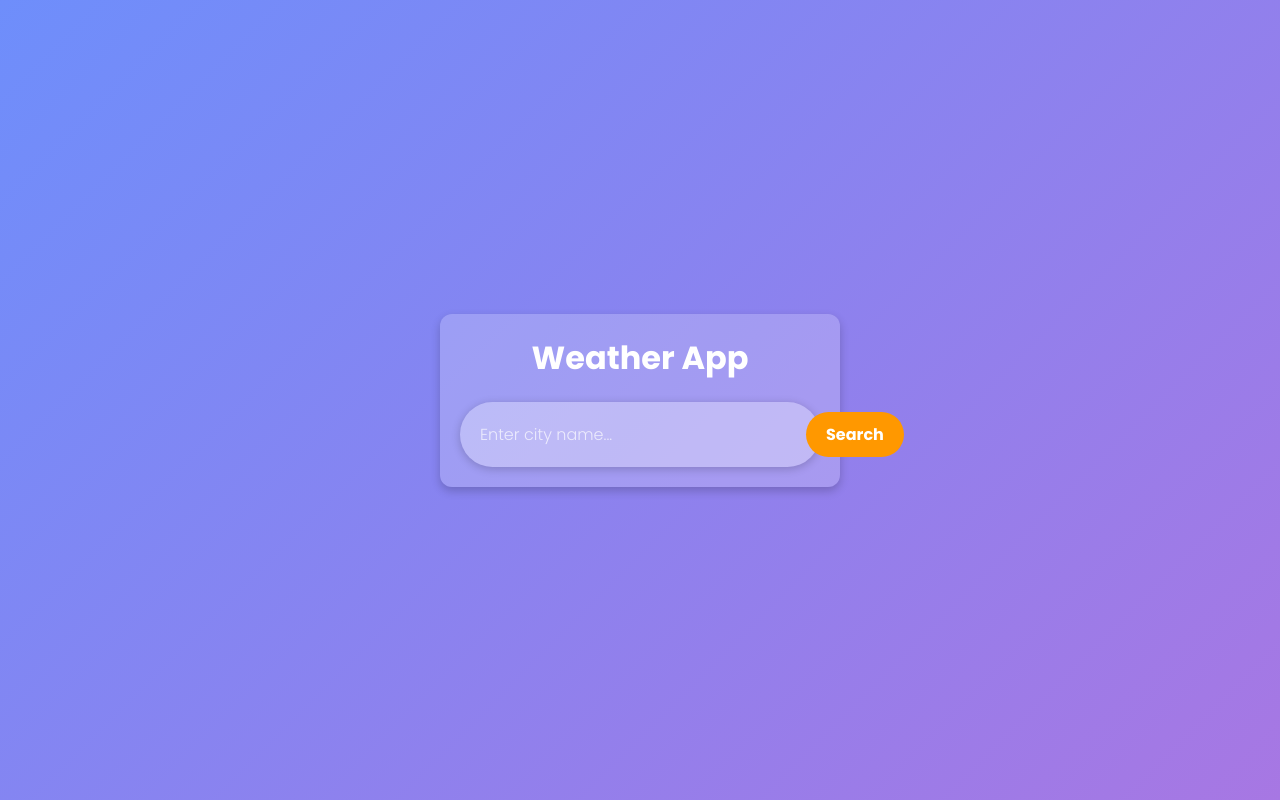
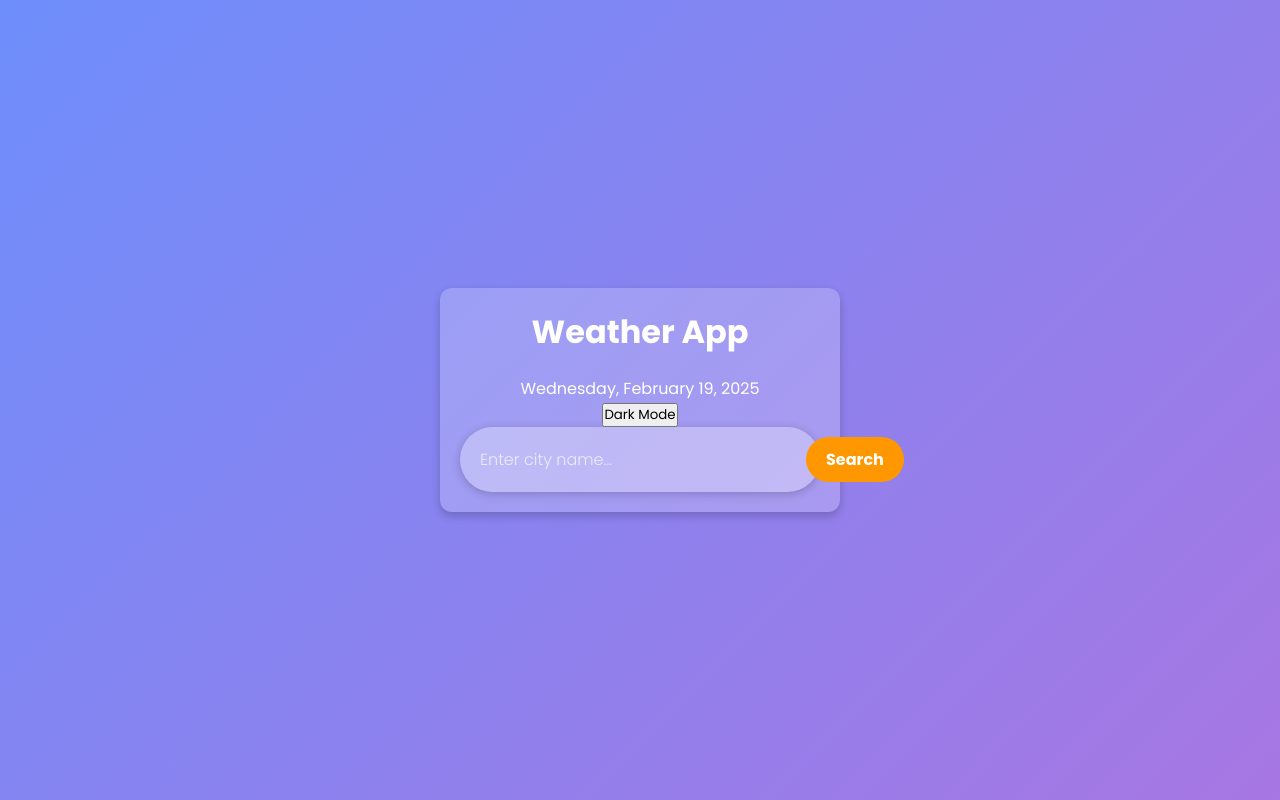
Before and after one commit to PatilLaxmikant/weather-app, a React (Vite) app: page / in a window 1280 px wide. Built offline with nearby package versions, Linux system fonts and the light colour scheme.

Commit message:
Update Weather.jsx

```diff
--- a/src/components/Weather.jsx
+++ b/src/components/Weather.jsx
@@ -1,4 +1,4 @@
-import React, { useState } from "react";
+import React, { useState, useEffect } from "react";
 import {
     WiDaySunny,
     WiCloud,
@@ -15,6 +15,21 @@
     const [weatherData, setWeatherData] = useState(null);
     const [loading, setLoading] = useState(false);
     const [error, setError] = useState("");
+    const [isDarkMode, setIsDarkMode] = useState(false);
+    const [date, setDate] = useState("");
+
+    // Get current date
+    useEffect(() => {
+        const today = new Date();
+        const options = { weekday: "long", month: "long", day: "2-digit", year: "numeric" };
+        setDate(today.toLocaleDateString(undefined, options));
+    }, []);
+
+    // Toggle Dark Mode
+    const toggleDarkMode = () => {
+        setIsDarkMode(!isDarkMode);
+        document.body.classList.toggle("dark-mode");
+    };
 
     const getWeatherIcon = (weather) => {
         switch (weather) {
@@ -38,7 +53,6 @@
             searchWeather();
         }
     };
-
 
     const searchWeather = async () => {
         if (!city) {
@@ -66,8 +80,15 @@
     };
 
     return (
-        <div className="weather-container">
+        <div className={`weather-container ${isDarkMode ? "dark-mode" : ""}`}>
             <h1>Weather App</h1>
+            <p className="date">{date}</p>
+
+            {/* Dark Mode Toggle */}
+            <button className="toggle-button" onClick={toggleDarkMode}>
+                {isDarkMode ? "Light Mode" : "Dark Mode"}
+            </button>
+
             {/* Input container */}
             <div className="search-bar">
                 <input
@@ -90,7 +111,7 @@
             {error && <p className="error">{error}</p>}
 
             {/* Output container */}
-            {weatherData && (
+            {!error && weatherData && (
                 <div className="weather-icon">
                     <div className="icon">
                         {getWeatherIcon(weatherData.weather[0].main)}
@@ -101,7 +122,6 @@
                         <h2 className="location">{weatherData.name}</h2>
                         <p className="temp">{weatherData.main.temp}°C</p>
                     </div>
-
 
                     <div className="weather-data">
                         <div className="col">
@@ -118,7 +138,6 @@
                             <p>{weatherData.wind.speed} km/h</p>
                             <span>Wind Speed</span>
                         </div>
-
                     </div>
                 </div>
             )}
```
